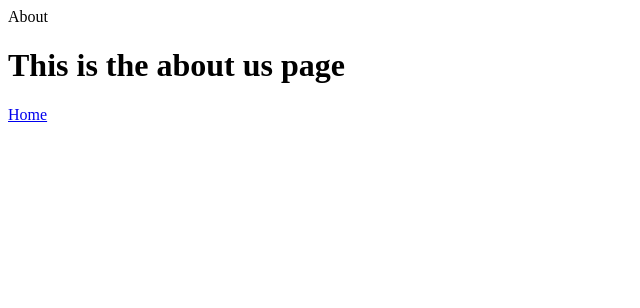
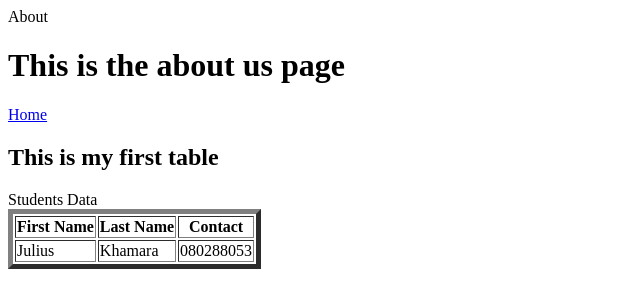
Before and after one commit to JKHAMARA/assignment, a plain HTML site: page About.html in a window 1280 px wide. Shown: the whole page, without its empty margins (0-640 px from the left). Drawn offline with Linux system fonts and the light colour scheme.

Commit message:
This is part of the exercise

```diff
--- a/About.html
+++ b/About.html
@@ -12,6 +12,31 @@
         <h1> This is the about us page </h1>
 
         <a href="services.html">Home</a>
+
+
+        <h2>
+            This is my first table
+        </h2>
+
+        <table border="5px solid black">
+            <thead> Students Data </thead>
+            <tr>
+                <th> First Name </th>
+
+                <th> Last Name </th>
+
+                <th> Contact </th>
+            </tr>
+
+            <tr>
+                <td> Julius </td>
+
+                <td> Khamara </td>
+
+                <td> 080288053 </td>
+            </tr>
+        </table>
+
     </body>
     </html>
 
```
